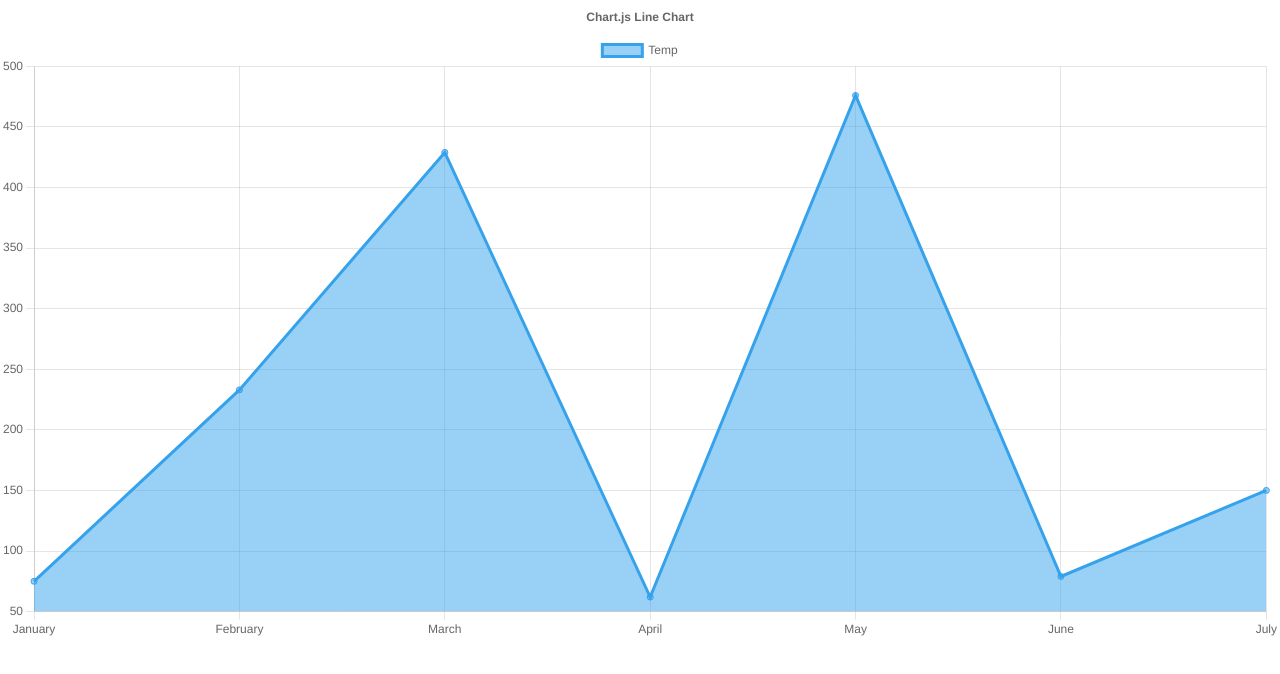
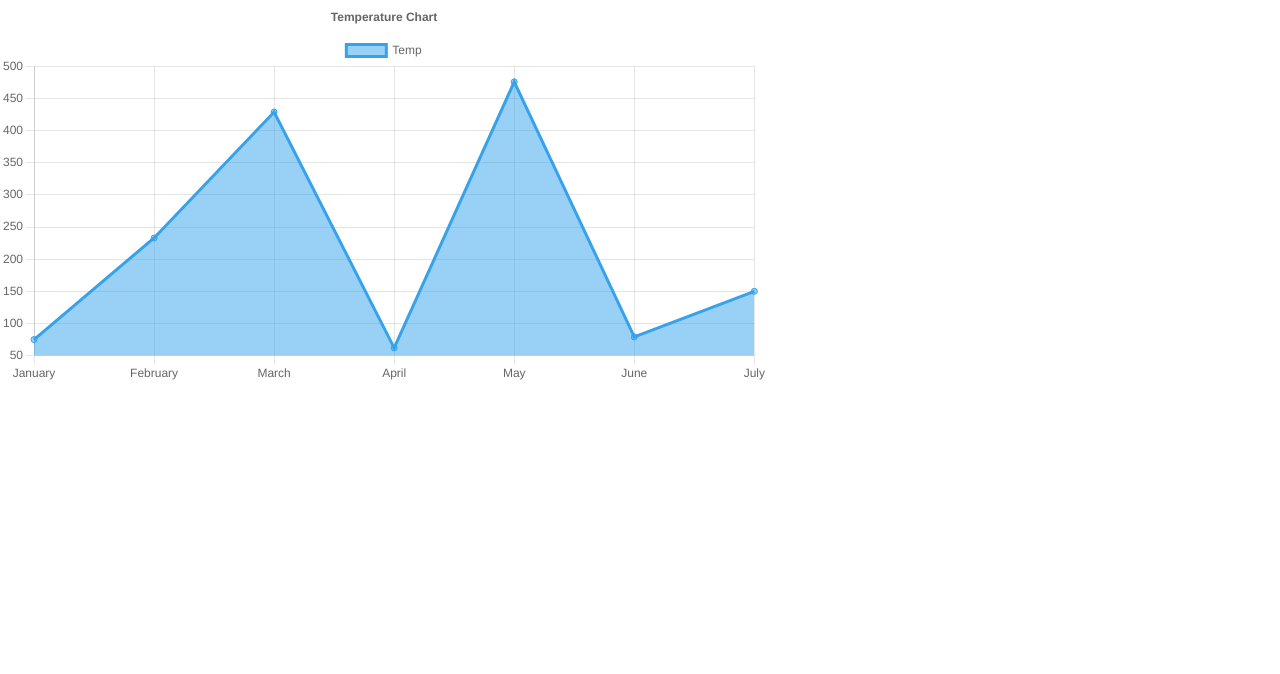
Before and after one commit to sudhanshu7352/weather-react-app, a React (Vite) app: page / in a window 1280 px wide. Shown: the top 674 px of the page. Built offline with nearby package versions, Linux system fonts and the light colour scheme.

Commit message:
graph added

```diff
--- a/src/App.css
+++ b/src/App.css
@@ -1,5 +1,6 @@
 .App {
   text-align: center;
+  width: 60%;
 }
 
 .App-logo {
--- a/src/components/temp graph/graph.jsx
+++ b/src/components/temp graph/graph.jsx
@@ -33,7 +33,7 @@ export const options = {
     },
     title: {
       display: true,
-      text: 'Chart.js Line Chart',
+      text:'Temperature Chart',
     },
   },
 };
```
